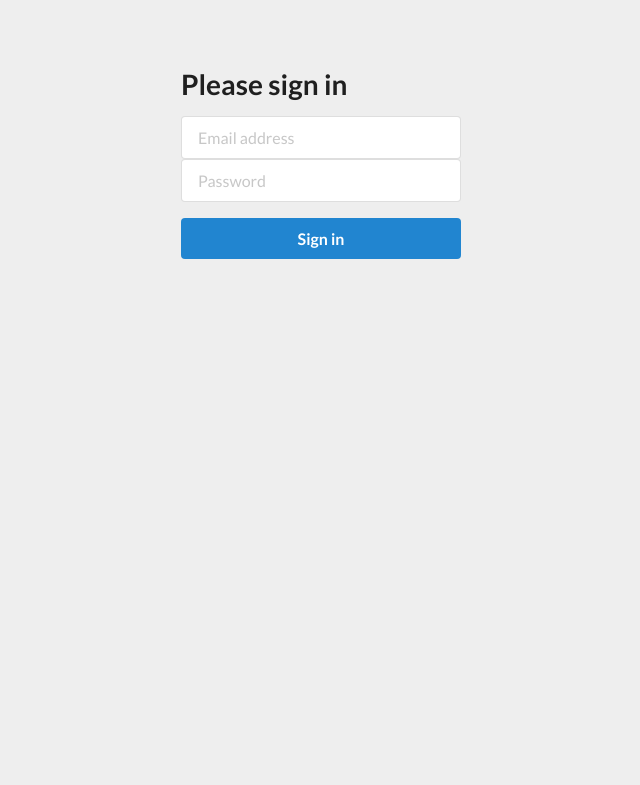
After one commit to BaturayOnural/AutoBot-Master, a Python web app: template templates/login.html in a window 1280 px wide. The commit adds this page. Shown: the top 785 px of the page, without its empty margins (319-959 px from the left). Run offline with Jinja, Linux system fonts and the light colour scheme; the template is opened without the code that fills it, so the values that code supplies are empty.

Commit message:
Added login page, renamed pages

```diff
--- /dev/null
+++ b/templates/login.html
@@ -0,0 +1,109 @@
+<!DOCTYPE html>
+<html>
+  <head>
+    <meta charset="utf-8" />
+    <meta content="IE=edge,chrome=1" http-equiv="X-UA-Compatible" />
+    <meta
+      name="viewport"
+      content="width=device-width, initial-scale=1, maximum-scale=2, user-scalable=no"
+    />
+    <link rel="shortcut icon" href="/templates/static/favicon.ico" type="image/x-icon">
+    <meta
+      name="description"
+      content="Semantic-UI-Forest, collection of design, themes and templates for Semantic-UI."
+    />
+    <meta name="keywords" content="Semantic-UI, Theme, Design, Template" />
+    <meta name="author" content="PPType" />
+    <meta name="theme-color" content="#ffffff" />
+    <title>Login - Auto Bot</title>
+    <link
+      rel="stylesheet"
+      href="https://cdnjs.cloudflare.com/ajax/libs/semantic-ui/2.4.1/semantic.min.css"
+      type="text/css"
+    />
+    <style type="text/css">
+      body {
+        background-color: #eee;
+        -webkit-font-smoothing: antialiased;
+        -moz-font-smoothing: grayscale;
+      }
+
+      .ui.container {
+        margin-top: 6rem;
+        max-width: 22rem !important;
+      }
+
+      .ui.large.form > .field:first-child {
+        margin-bottom: 0;
+      }
+    </style>
+  </head>
+
+  <body id="root">
+    <div class="ui center aligned grid">
+      <div class="ui container">
+        <h1 class="ui huge header">Please sign in</h1>
+        <form class="ui large form">
+          <div class="field">
+            <div class="ui input">
+              <input name="email" placeholder="Email address" type="text" />
+            </div>
+          </div>
+          <div class="field">
+            <div class="ui input">
+              <input name="password" placeholder="Password" type="password" />
+            </div>
+          </div>
+          <button class="ui fluid large primary button" type="submit">
+            Sign in
+          </button>
+        </form>
+      </div>
+    </div>
+    <script src="https://cdnjs.cloudflare.com/ajax/libs/jquery/3.3.1/jquery.min.js"></script>
+    <script src="https://cdnjs.cloudflare.com/ajax/libs/semantic-ui/2.4.1/semantic.min.js"></script>
+    <script>
+      $(document).ready(function() {
+        $(".ui.form").form({
+          fields: {
+            email: {
+              identifier: "email",
+              rules: [
+                {
+                  type: "empty",
+                  prompt: "Please enter your e-mail"
+                },
+                {
+                  type: "email",
+                  prompt: "Please enter a valid e-mail"
+                },
+                {
+                  type: 'exactly[soydan@gmail.com]',
+                  prompt: "Email is not registered!"
+
+                }
+              ]
+            },
+            password: {
+              identifier: "password",
+              rules: [
+                {
+                  type: "empty",
+                  prompt: "Please enter your password"
+                },
+                {
+                  type: "length[6]",
+                  prompt: "Your password must be at least 6 characters"
+                }
+              ]
+            }
+          },
+          inline: true,
+          on: "blur"
+        });
+      });
+    </script>
+
+
+  </body>
+</html>
```
Also changed, not shown: templates/overview.html (renamed from templates/index.html, +55 -42 lines).
